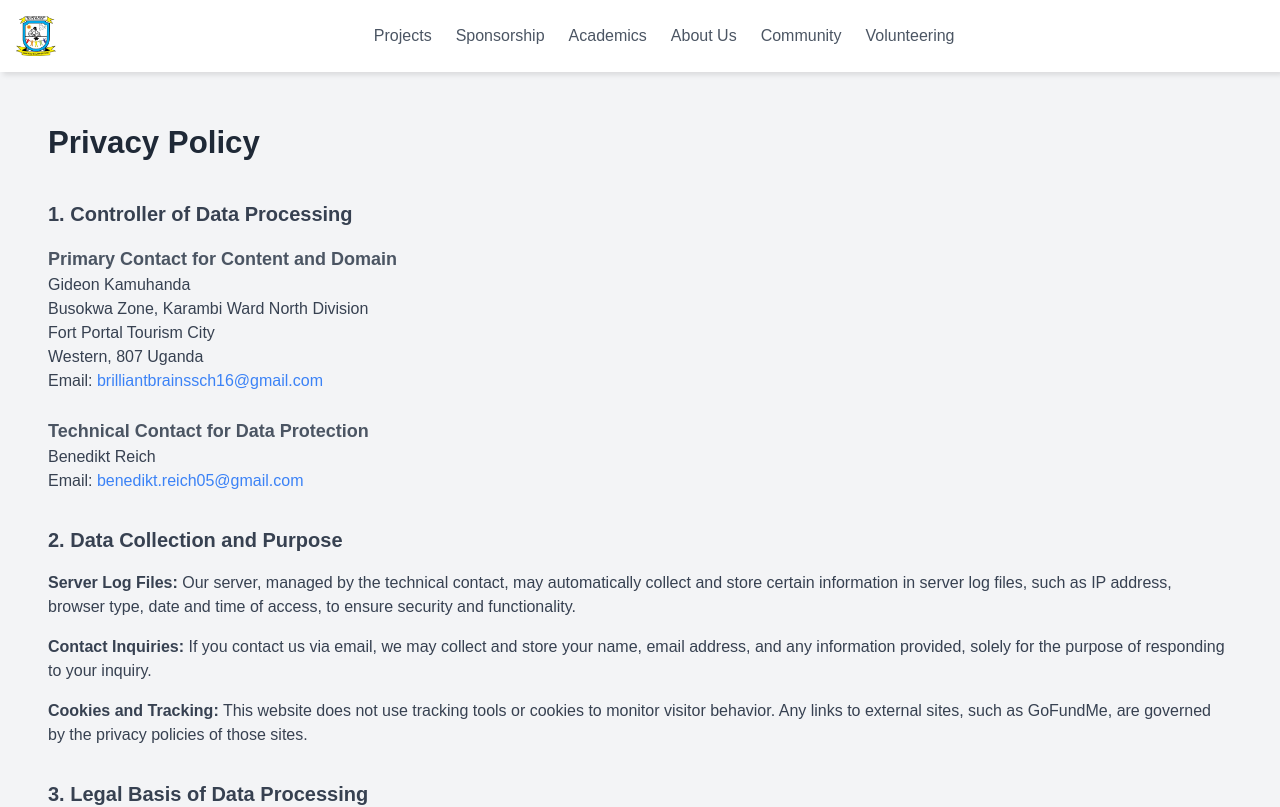
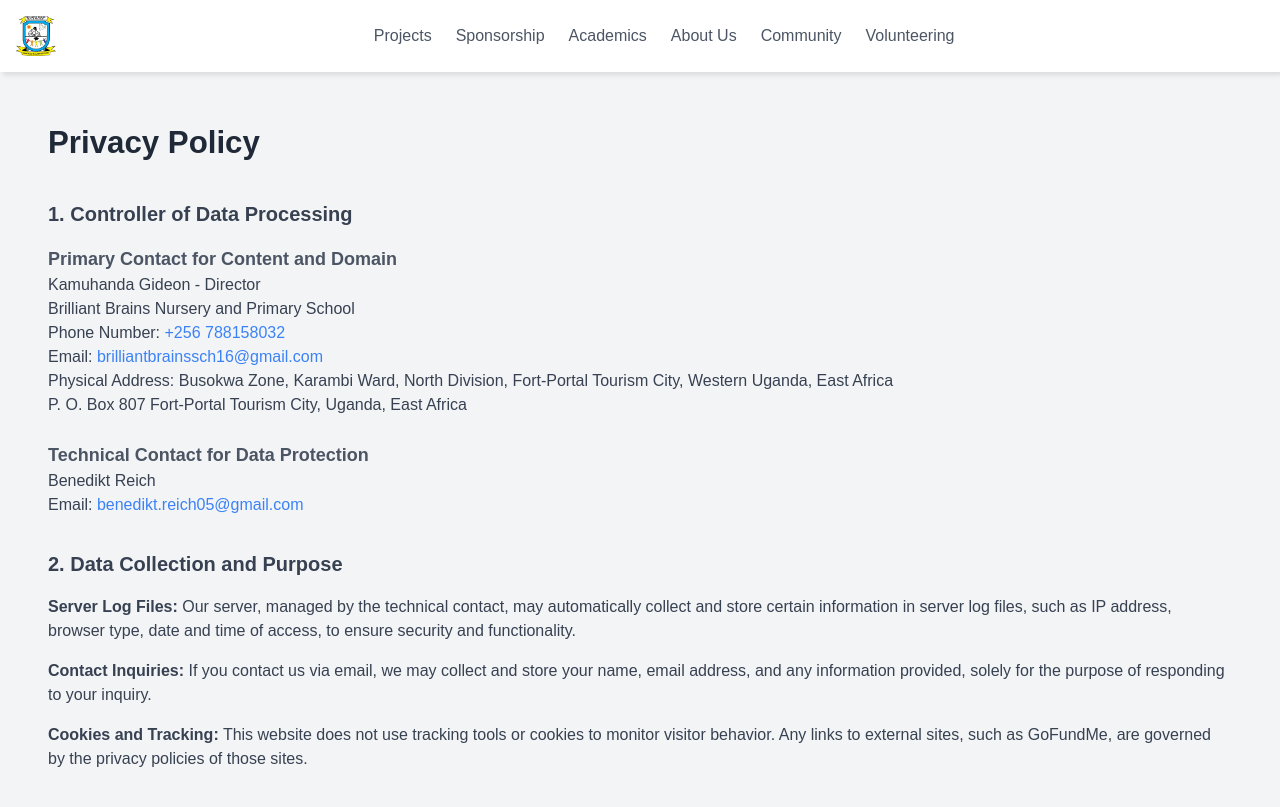
Before and after one commit to b3n3diktr/BrilliantBrainsPrimarySchool_Webpage, a React app: page /privacy-policy in a window 1280 px wide. Shown: the top 807 px of the page. Built offline with nearby package versions, Linux system fonts and the light colour scheme.

Commit message:
Changed the information for the privacy policy page

```diff
--- a/src/components/PrivacyPolicy/PrivacyPolicy.tsx
+++ b/src/components/PrivacyPolicy/PrivacyPolicy.tsx
@@ -6,25 +6,35 @@ const PrivacyPolicy: React.FC = () => {
             <div className="container mx-auto px-4 md:px-8 lg:px-12">
                 <h2 className="text-3xl font-bold text-gray-800 mb-6">Privacy Policy</h2>
 
-                {/* Section 1: Controller of Data Processing */}
                 <h3 className="text-xl font-semibold text-gray-700 mt-8">1. Controller of Data Processing</h3>
-
                 <div className="mt-4">
                     <h4 className="text-lg font-semibold text-gray-600">Primary Contact for Content and Domain</h4>
-                    <p className="text-gray-700">Gideon Kamuhanda</p>
-                    <p className="text-gray-700">Busokwa Zone, Karambi Ward North Division</p>
-                    <p className="text-gray-700">Fort Portal Tourism City</p>
-                    <p className="text-gray-700">Western, 807 Uganda</p>
-                    <p className="text-gray-700">Email: <a href="mailto:brilliantbrainssch16@gmail.com" className="text-blue-500 hover:underline">brilliantbrainssch16@gmail.com</a></p>
+                    <p className="text-gray-700">Kamuhanda Gideon - Director</p>
+                    <p className="text-gray-700">Brilliant Brains Nursery and Primary School</p>
+                    <p className="text-gray-700">
+                        Phone Number: <a href="tel:+256788158032" className="text-blue-500 hover:underline">
+                        +256 788158032
+                    </a>
+                    </p>
+                    <p className="text-gray-700">
+                        Email: <a href="mailto:brilliantbrainssch16@gmail.com" className="text-blue-500 hover:underline">
+                        brilliantbrainssch16@gmail.com
+                    </a>
+                    </p>
+                    <p className="text-gray-700">Physical Address: Busokwa Zone, Karambi Ward, North Division, Fort-Portal Tourism City, Western Uganda, East Africa</p>
+                    <p className="text-gray-700">P. O. Box 807 Fort-Portal Tourism City, Uganda, East Africa</p>
                 </div>
 
                 <div className="mt-6">
                     <h4 className="text-lg font-semibold text-gray-600">Technical Contact for Data Protection</h4>
                     <p className="text-gray-700">Benedikt Reich</p>
-                    <p className="text-gray-700">Email: <a href="mailto:benedikt.reich05@gmail.com" className="text-blue-500 hover:underline">benedikt.reich05@gmail.com</a></p>
+                    <p className="text-gray-700">
+                        Email: <a href="mailto:benedikt.reich05@gmail.com" className="text-blue-500 hover:underline">
+                        benedikt.reich05@gmail.com
+                    </a>
+                    </p>
                 </div>
 
-                {/* Section 2: Data Collection and Purpose */}
                 <h3 className="text-xl font-semibold text-gray-700 mt-8">2. Data Collection and Purpose</h3>
                 <p className="mt-4 text-gray-700">
                     <strong>Server Log Files:</strong> Our server, managed by the technical contact, may automatically collect and store certain information in server log files, such as IP address, browser type, date and time of access, to ensure security and functionality.
@@ -36,37 +46,34 @@ const PrivacyPolicy: React.FC = () => {
                     <strong>Cookies and Tracking:</strong> This website does not use tracking tools or cookies to monitor visitor behavior. Any links to external sites, such as GoFundMe, are governed by the privacy policies of those sites.
                 </p>
 
-                {/* Section 3: Legal Basis of Data Processing */}
                 <h3 className="text-xl font-semibold text-gray-700 mt-8">3. Legal Basis of Data Processing</h3>
                 <p className="mt-4 text-gray-700">
                     Data processing is based on our legitimate interest in maintaining a secure and functional website, as well as responding to user inquiries.
                 </p>
 
-                {/* Section 4: Data Sharing with Third Parties */}
                 <h3 className="text-xl font-semibold text-gray-700 mt-8">4. Data Sharing with Third Parties</h3>
                 <p className="mt-4 text-gray-700">
                     Personal data will only be shared with third parties if necessary to fulfill a request or due to legal obligations. For donations, please refer to the GoFundMe Privacy Policy, as the donation process is managed exclusively by GoFundMe.
                 </p>
 
-                {/* Section 5: Data Retention */}
                 <h3 className="text-xl font-semibold text-gray-700 mt-8">5. Data Retention</h3>
                 <p className="mt-4 text-gray-700">
                     Personal data provided by users will be retained only as long as necessary to fulfill the purpose of the request, after which it will be deleted unless legal obligations require further retention.
                 </p>
 
-                {/* Section 6: User Rights */}
                 <h3 className="text-xl font-semibold text-gray-700 mt-8">6. User Rights</h3>
                 <p className="mt-4 text-gray-700">
                     Users have the right to access, correct, delete, or restrict the processing of their personal data. They may also object to data processing or request data portability.
                 </p>
 
-                {/* Section 7: Community Information for Privacy Inquiries */}
                 <h3 className="text-xl font-semibold text-gray-700 mt-8">7. Contact Information for Privacy Inquiries</h3>
-                <p className="mt-4 text-gray-700">
-                    For any privacy inquiries or data protection concerns, please contact:
+                <p className="mt-4 text-gray-700">For any privacy inquiries or data protection concerns, please contact:</p>
+                <p className="text-gray-700">Benedikt Reich (Technical Contact)</p>
+                <p className="text-gray-700">
+                    Email: <a href="mailto:benedikt.reich05@gmail.com" className="text-blue-500 hover:underline">
+                    benedikt.reich05@gmail.com
+                </a>
                 </p>
-                <p className="text-gray-700">Benedikt Reich (Technical Contact)</p>
-                <p className="text-gray-700">Email: <a href="mailto:benedikt.reich05@gmail.com" className="text-blue-500 hover:underline">benedikt.reich05@gmail.com</a></p>
             </div>
         </section>
     );
```
